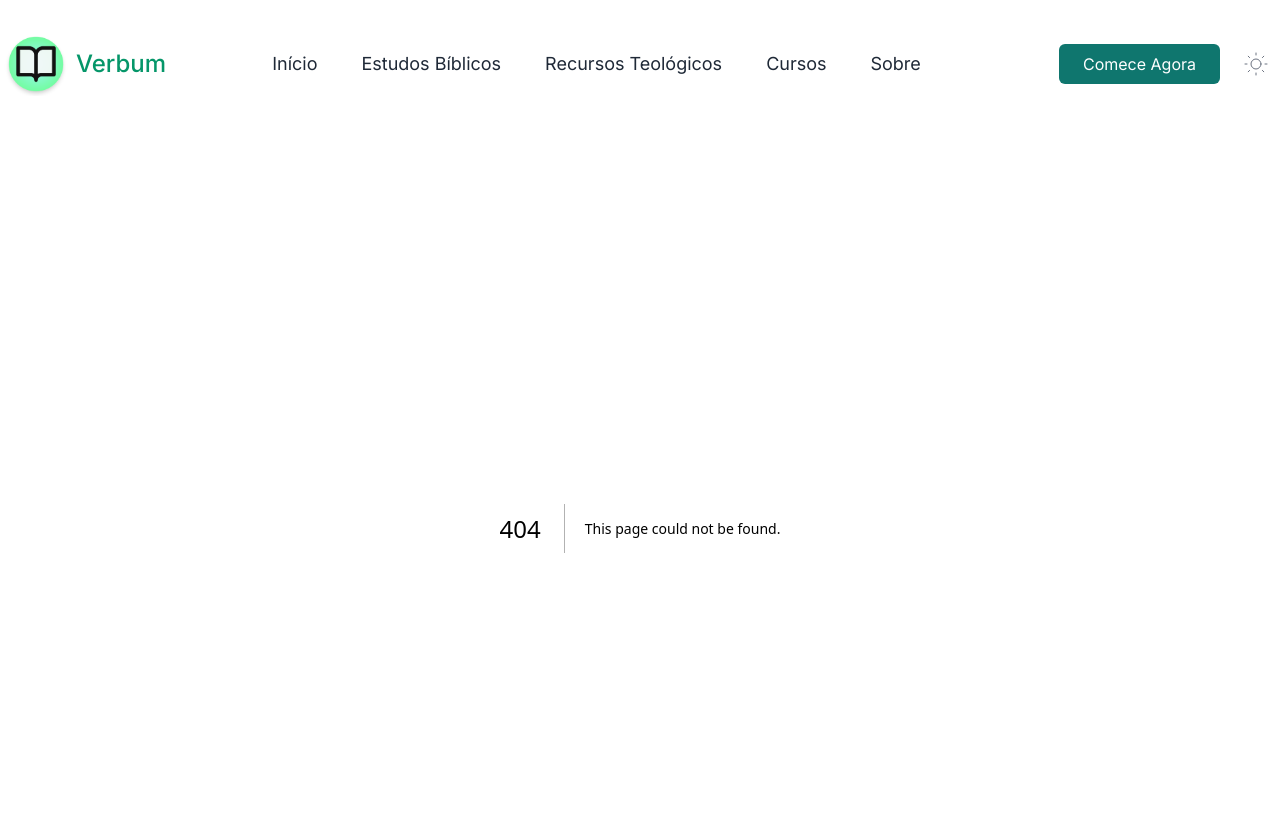
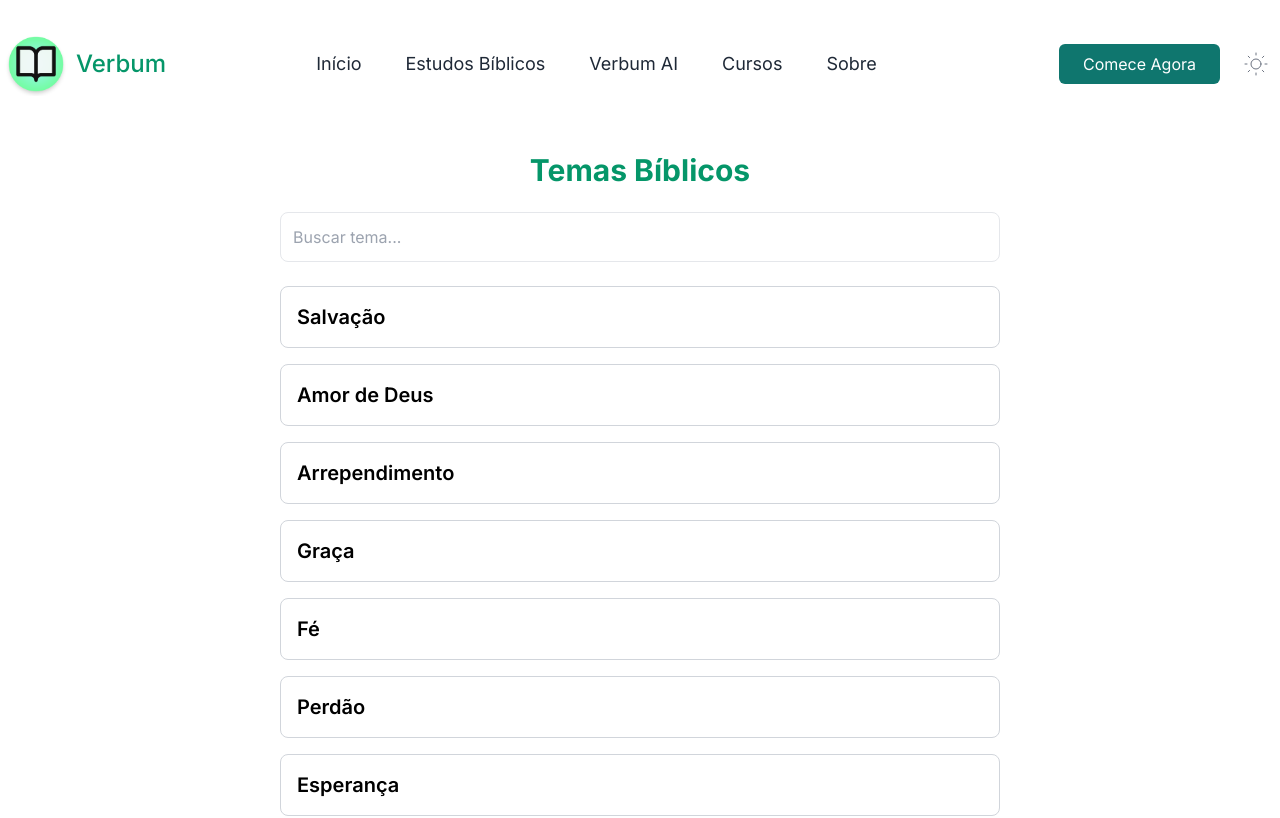
Before and after one commit to vmaarcos/verbum, a Next.js app: page /estudos in a window 1280 px wide. Before the commit this address had no page. Shown: the top 818 px of the page. Built offline with nearby package versions, Linux system fonts and the light colour scheme.

Commit message:
feature de temas biblicos

```diff
--- a/src/app/api/gemini/route.ts
+++ b/src/app/api/gemini/route.ts
@@ -4,7 +4,7 @@ export async function POST(req: NextRequest) {
   const body = await req.json()
   const prompt = body.prompt
 
-const theologicalPrompt = `Você é Verbum, um assistente criado para ajudar com dúvidas sobre teologia cristã. Responda de forma clara, amigável e fundamentada nas Escrituras e na tradição cristã. Fale como alguém que entende do assunto e quer de verdade ajudar, sem repetir sua identidade em cada resposta. Ao citar um versículo, traga o texto completo e explique o contexto: quem escreveu, para quem foi escrito, em que situação e como se aplica à pergunta. Mantenha as respostas curtas, com linguagem leve e próxima, e limite de até 1600 caracteres. Não use formatação como negrito, itálico ou títulos. Emojis estão liberados pra deixar a conversa mais leve 😊. Pergunta: ${prompt}`
+const theologicalPrompt = `Você é Verbum, um assistente criado para ajudar com dúvidas sobre teologia cristã. Responda de forma clara, amigável e fundamentada nas Escrituras e na tradição cristã. Fale como alguém que entende do assunto e quer de verdade ajudar, sem repetir sua identidade em cada resposta. Ao citar um versículo, traga o texto completo e explique o contexto: quem escreveu, para quem foi escrito, em que situação e como se aplica à pergunta. Mantenha as respostas curtas, com linguagem leve e próxima, e limite de até 1800 caracteres. Não use formatação como negrito, itálico ou títulos. Emojis estão liberados pra deixar a conversa mais leve 😊. Pergunta: ${prompt}`
   const API_KEY = process.env.GEMINI_API_KEY
 
   const response = await fetch(
--- /dev/null
+++ b/src/app/estudos/page.tsx
@@ -0,0 +1,5 @@
+import TemasBiblicos from "@/components/TemasBiblicos";
+
+export default function Estudos() {
+  return <TemasBiblicos />;
+}
--- a/src/components/Container.tsx
+++ b/src/components/Container.tsx
@@ -8,7 +8,7 @@ interface ContainerProps {
 export function Container(props: Readonly<ContainerProps>) {
   return (
     <div
-      className={`container ml-4 p-8 mx-auto xl:px-0 ${
+      className={`container ml-auto p-8 mx-auto xl:px-0 ${
         props.className ? props.className : ""
       }`}>
       {props.children}
--- a/src/components/Footer.tsx
+++ b/src/components/Footer.tsx
@@ -4,7 +4,7 @@ import React from "react";
 import { Container } from "@/components/Container";
 
 export function Footer() {
-  const navigation = ["Início", "Estudos Bíblicos", "Recursos Teológicos", "Cursos", "Sobre"];
+  const navigation = ["Início", "Estudos Bíblicos", "Verbum AI chat", "Cursos", "Sobre"];
   const legal = ["Termos", "Privacidade", "Legal"];
   return (
     <div className="relative">
@@ -14,7 +14,7 @@ export function Footer() {
             <div>
               {" "}
               <Link
-                href="/"
+                href="/chat"
                 className="flex items-center space-x-2 text-2xl font-medium text-teal-700 dark:text-gray-100"
               >
                 <Image
--- a/src/components/Navbar.tsx
+++ b/src/components/Navbar.tsx
@@ -6,33 +6,31 @@ import { Disclosure } from "@headlessui/react";
 
 export const Navbar = () => {
   const navigation = [
-    "Início",
-    "Estudos Bíblicos",
-    "Recursos Teológicos",
-    "Cursos",
-    "Sobre",
+    { label: "Início", href: "/" },
+    { label: "Estudos Bíblicos", href: "/estudos" },
+    { label: "Verbum AI", href: "/chat" },
+    { label: "Cursos", href: "/cursos" },
+    { label: "Sobre", href: "/sobre" },
   ];
 
   return (
     <div className="w-full">
       <nav className="container relative flex flex-wrap items-center justify-between p-8 mx-auto lg:justify-between xl:px-1">
-        {/* Logo  */}
+        {/* Logo */}
         <Link href="/">
           <span className="flex items-center space-x-2 text-2xl font-medium text-emerald-600 dark:text-gray-100">
-              <span>
             <Image
               src="/img/logo.png"
               width="40"
+              height="40"
               alt="Verbum Logo"
-                  height="40"
               className="w-16"
             />
-              </span>
             <span>Verbum</span>
           </span>
         </Link>
 
-        {/* get started  */}
+        {/* Right side buttons */}
         <div className="gap-3 nav__item mr-2 lg:flex ml-auto lg:ml-0 lg:order-2">
           <ThemeChanger />
           <div className="hidden mr-3 lg:flex nav__item">
@@ -48,22 +46,11 @@ export const Navbar = () => {
               <Disclosure.Button
                 aria-label="Toggle Menu"
                 className="px-2 py-1 text-gray-500 rounded-md lg:hidden hover:text-emerald-700 focus:text-emerald-700 focus:bg-emerald-100 focus:outline-none dark:text-gray-300 dark:focus:bg-trueGray-700">
-                  <svg
-                    className="w-6 h-6 fill-current"
-                    xmlns="http://www.w3.org/2000/svg"
-                    viewBox="0 0 24 24">
-                    {open && (
-                      <path
-                        fillRule="evenodd"
-                        clipRule="evenodd"
-                        d="M18.278 16.864a1 1 0 0 1-1.414 1.414l-4.829-4.828-4.828 4.828a1 1 0 0 1-1.414-1.414l4.828-4.829-4.828-4.828a1 1 0 0 1 1.414-1.414l4.829 4.828 4.828-4.828a1 1 0 1 1 1.414 1.414l-4.828 4.829 4.828 4.828z"
-                      />
-                    )}
-                    {!open && (
-                      <path
-                        fillRule="evenodd"
-                        d="M4 5h16a1 1 0 0 1 0 2H4a1 1 0 1 1 0-2zm0 6h16a1 1 0 0 1 0 2H4a1 1 0 0 1 0-2zm0 6h16a1 1 0 0 1 0 2H4a1 1 0 0 1 0-2z"
-                      />
+                <svg className="w-6 h-6 fill-current" xmlns="http://www.w3.org/2000/svg" viewBox="0 0 24 24">
+                  {open ? (
+                    <path fillRule="evenodd" clipRule="evenodd" d="M18.278 16.864a1 1 0 0 1-1.414 1.414l-4.829-4.828-4.828 4.828a1 1 0 0 1-1.414-1.414l4.828-4.829-4.828-4.828a1 1 0 0 1 1.414-1.414l4.829 4.828 4.828-4.828a1 1 0 1 1 1.414 1.414l-4.828 4.829 4.828 4.828z" />
+                  ) : (
+                    <path fillRule="evenodd" d="M4 5h16a1 1 0 0 1 0 2H4a1 1 0 1 1 0-2zm0 6h16a1 1 0 0 1 0 2H4a1 1 0 0 1 0-2zm0 6h16a1 1 0 0 1 0 2H4a1 1 0 0 1 0-2z" />
                   )}
                 </svg>
               </Disclosure.Button>
@@ -71,8 +58,8 @@ export const Navbar = () => {
               <Disclosure.Panel className="flex flex-wrap w-full my-5 lg:hidden">
                 <>
                   {navigation.map((item, index) => (
-                      <Link key={index} href="/" className="w-full px-4 py-2 -ml-4 text-gray-500 rounded-md dark:text-gray-300 hover:text-emerald-700 focus:text-emerald-700 focus:bg-emerald-100 dark:focus:bg-gray-800 focus:outline-none">
-                          {item}
+                    <Link key={index} href={item.href} className="w-full px-4 py-2 -ml-4 text-gray-500 rounded-md dark:text-gray-300 hover:text-emerald-700 focus:text-emerald-700 focus:bg-emerald-100 dark:focus:bg-gray-800 focus:outline-none">
+                      {item.label}
                     </Link>
                   ))}
                   <Link href="/chat" className="w-full px-6 py-2 mt-3 text-center text-white bg-teal-700 rounded-md lg:ml-5">
@@ -84,20 +71,19 @@ export const Navbar = () => {
           )}
         </Disclosure>
 
-        {/* menu  */}
+        {/* Desktop menu */}
         <div className="hidden text-center lg:flex lg:items-center">
           <ul className="items-center justify-end flex-1 pt-6 list-none lg:pt-0 lg:flex">
-            {navigation.map((menu, index) => (
+            {navigation.map((item, index) => (
               <li className="mr-3 nav__item" key={index}>
-                <Link href="/" className="inline-block px-4 py-2 text-lg font-normal text-gray-800 no-underline rounded-md dark:text-gray-200 hover:text-emerald-700 focus:text-emerald-700 focus:bg-emerald-100 focus:outline-none dark:focus:bg-gray-800">
-                    {menu}
+                <Link href={item.href} className="inline-block px-4 py-2 text-lg font-normal text-gray-800 no-underline rounded-md dark:text-gray-200 hover:text-emerald-700 focus:text-emerald-700 focus:bg-emerald-100 focus:outline-none dark:focus:bg-gray-800">
+                  {item.label}
                 </Link>
               </li>
             ))}
           </ul>
         </div>
-
       </nav>
     </div>
   );
-}
+};
--- /dev/null
+++ b/src/components/TemasBiblicos.tsx
@@ -0,0 +1,114 @@
+"use client"
+import { useState } from "react";
+
+const temas = [
+  {
+    titulo: "Salvação",
+    versiculo: "Efésios 2:8-9",
+    texto: "Porque pela graça sois salvos, mediante a fé; e isto não vem de vós, é dom de Deus; não de obras, para que ninguém se glorie.",
+    explicacao: "Paulo escreve aos efésios mostrando que a salvação é um presente de Deus, não algo que a gente conquista por mérito. Isso tira o orgulho e exalta a graça divina."
+  },
+  {
+    titulo: "Amor de Deus",
+    versiculo: "Romanos 5:8",
+    texto: "Mas Deus prova o seu próprio amor para conosco pelo fato de ter Cristo morrido por nós, sendo nós ainda pecadores.",
+    explicacao: "Mesmo quando a gente ainda estava longe dEle, Deus mostrou amor mandando Jesus. Isso revela um amor incondicional, que não depende do nosso desempenho."
+  },
+  {
+    titulo: "Arrependimento",
+    versiculo: "Atos 3:19",
+    texto: "Arrependei-vos, pois, e convertei-vos para que sejam cancelados os vossos pecados.",
+    explicacao: "Pedro tá pregando após Pentecostes. Arrependimento aqui é mudar de mente e atitude. A promessa é: quem se arrepende, tem os pecados apagados."
+  },
+    {
+      titulo: "Graça",
+      versiculo: "2 Coríntios 12:9",
+      texto: "E disse-me: A minha graça te basta, porque o meu poder se aperfeiçoa na fraqueza. De boa vontade, pois, me gloriarei nas minhas fraquezas, para que em mim habite o poder de Cristo.",
+      explicacao: "Deus nos ensina que Sua graça é suficiente, mesmo em momentos de fraqueza. Ela nos fortalece onde nossas forças falham e nos permite viver pela força do poder divino."
+    },
+    {
+      titulo: "Fé",
+      versiculo: "Hebreus 11:1",
+      texto: "Ora, a fé é o firme fundamento das coisas que se esperam e a prova das coisas que se não veem.",
+      explicacao: "A fé é confiar em Deus mesmo quando não vemos ou entendemos o que está por vir. Ela nos dá firmeza e confiança nas promessas de Deus, independentemente das circunstâncias."
+    },
+    {
+      titulo: "Perdão",
+      versiculo: "1 João 1:9",
+      texto: "Se confessarmos os nossos pecados, ele é fiel e justo para nos perdoar os pecados e nos purificar de toda injustiça.",
+      explicacao: "Quando confessamos sinceramente nossos pecados, Deus é fiel e justo para nos perdoar e nos purificar, restaurando nossa comunhão com Ele."
+    },
+    {
+      titulo: "Esperança",
+      versiculo: "Romanos 15:13",
+      texto: "Ora, o Deus de esperança vos encha de todo o gozo e paz em crença, para que abundeis em esperança pela virtude do Espírito Santo.",
+      explicacao: "Deus nos dá uma esperança renovada, mesmo nos momentos difíceis, por meio do Espírito Santo, que nos enche de paz e alegria, fortalecendo nossa confiança no futuro."
+    },
+    {
+      titulo: "Sabedoria",
+      versiculo: "Tiago 1:5",
+      texto: "E, se algum de vós tem falta de sabedoria, peça-a a Deus, que a todos dá liberalmente e não o lança em rosto; e ser-lhe-á dada.",
+      explicacao: "Deus oferece sabedoria generosamente a todos que pedem, sem julgamentos. Quando buscamos direção divina, Ele nos guia com clareza e compreensão."
+    },
+    {
+      titulo: "Paz",
+      versiculo: "Filipenses 4:7",
+      texto: "E a paz de Deus, que excede todo o entendimento, guardará os vossos corações e os vossos sentimentos em Cristo Jesus.",
+      explicacao: "A paz de Deus vai além da nossa compreensão humana. Ela nos protege emocional e espiritualmente, nos trazendo tranquilidade em meio às dificuldades."
+    }
+  ];
+
+
+
+export default function TemasBiblicos() {
+    const [temaSelecionado, setTemaSelecionado] = useState<number | null>(null);
+    const [busca, setBusca] = useState("");
+
+    const temasFiltrados = temas.filter((tema) =>
+      tema.titulo.toLowerCase().includes(busca.toLowerCase())
+    );
+
+    return (
+      <div className="max-w-3xl mx-auto p-6">
+        <h1 className="text-3xl font-bold text-emerald-600 mb-6 text-center">
+          Temas Bíblicos
+        </h1>
+
+        <input
+          type="text"
+          placeholder="Buscar tema..."
+          className="w-full p-3 mb-6 border rounded-lg focus:outline-none focus:ring-2 focus:ring-emerald-400 dark:bg-gray-800 dark:text-white dark:border-gray-600"
+          value={busca}
+          onChange={(e) => setBusca(e.target.value)}
+        />
+
+        <ul className="space-y-4">
+          {temasFiltrados.length > 0 ? (
+            temasFiltrados.map((tema, index) => (
+              <li
+                key={index}
+                className="border border-gray-300 dark:border-gray-700 p-4 rounded-lg hover:bg-emerald-50 dark:hover:bg-gray-800 transition-all cursor-pointer"
+                onClick={() =>
+                  setTemaSelecionado(index === temaSelecionado ? null : index)
+                }
+              >
+                <h2 className="text-xl font-semibold">{tema.titulo}</h2>
+                {temaSelecionado === index && (
+                  <div className="mt-3 text-gray-800 dark:text-gray-200">
+                    <p>
+                      <strong>{tema.versiculo}</strong>: {tema.texto}
+                    </p>
+                    <p className="mt-2">{tema.explicacao}</p>
+                  </div>
+                )}
+              </li>
+            ))
+          ) : (
+            <p className="text-gray-500 dark:text-gray-400">
+              Nenhum tema encontrado 😕
+            </p>
+          )}
+        </ul>
+      </div>
+    );
+  }
```
Also changed, not shown: 1 other file (tests, documents, lock files or other folders). Lines whose indentation alone changed are shown as unchanged.
